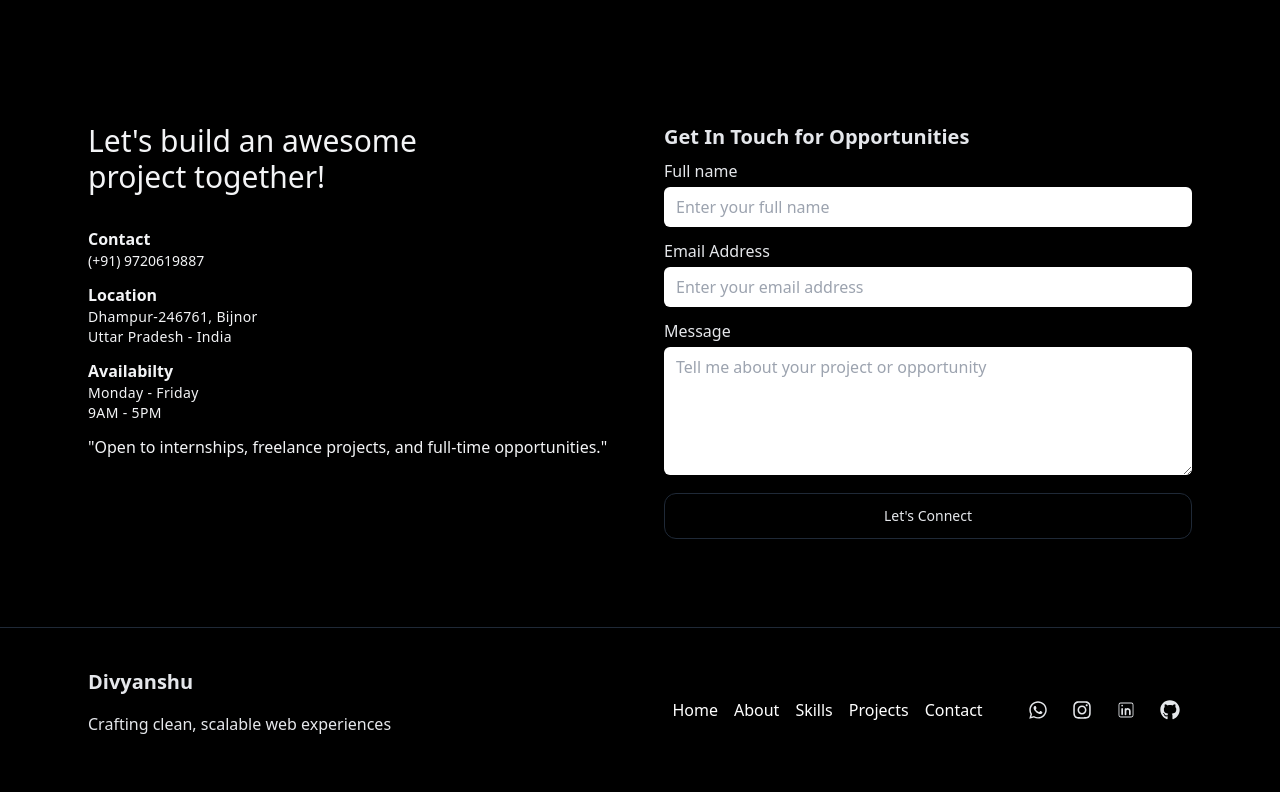
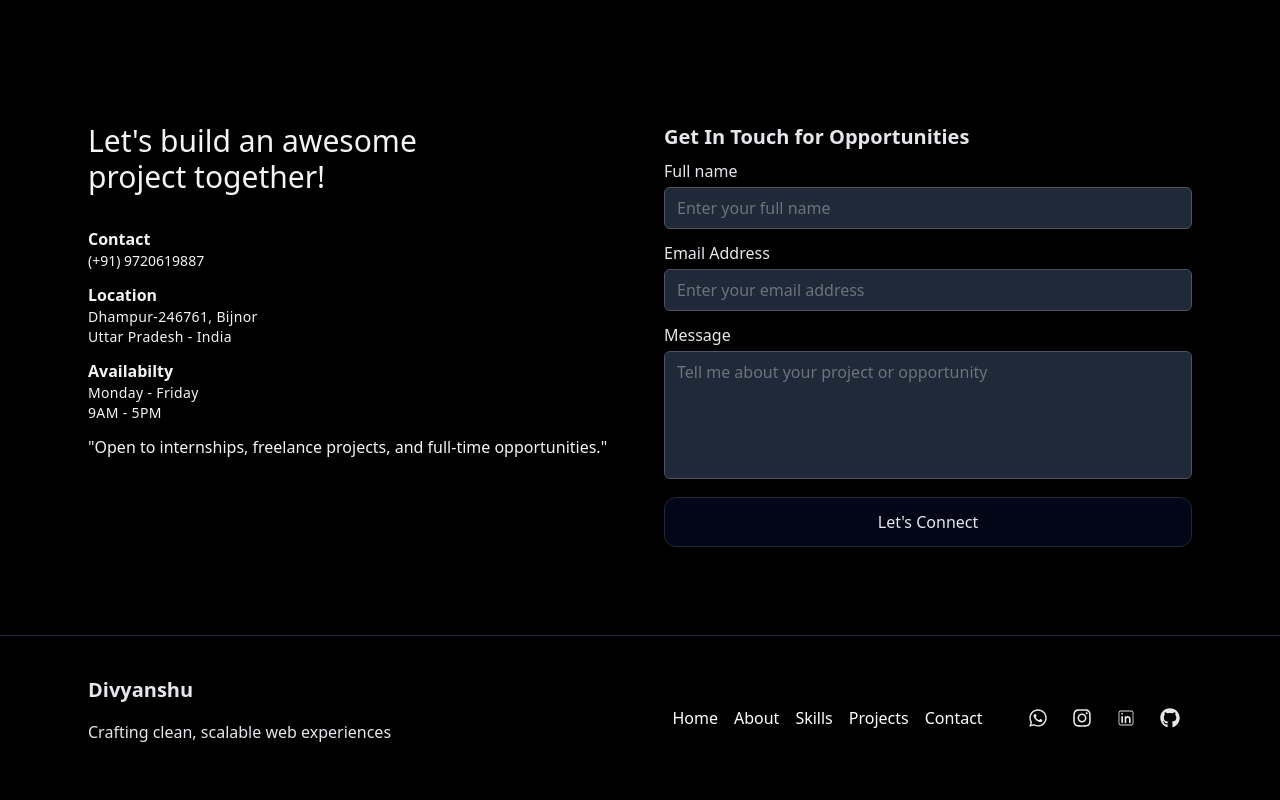
Before and after one commit to Divyanshu-chauhan000/Portfolio-main, a React (Vite) app in the folder my-portfolio-frontend/: page / in a window 1280 px wide. Shown: the part 3335-4135 px from the top of the page. Built offline with nearby package versions, Linux system fonts and the light colour scheme.

Commit message:
navBar and contact updated

```diff
--- a/my-portfolio-frontend/src/components/Navbar.jsx
+++ b/my-portfolio-frontend/src/components/Navbar.jsx
@@ -1,7 +1,6 @@
 import React, { useState } from "react";
 import { NavLink } from "react-router-dom";
 import { HiMenu, HiX } from "react-icons/hi";
-
 
 const navItems = [
   { name: "Home", to: "/" },
@@ -61,16 +60,18 @@ const Navbar = () => {
 
           <div className="flex items-center gap-2 sm:gap-4">
             <NavLink to="/resume">
-              <button  className="hidden sm:block text-gray-200 px-3 sm:px-5 py-2 rounded-full text-xs sm:text-sm font-semibold border border-gray-600 hover:border-cyan-400 hover:text-white hover:shadow-cyan-500/20 transition-all">
+              <button className="hidden sm:block text-gray-200 px-3 sm:px-5 py-2 rounded-full text-xs sm:text-sm font-semibold border border-gray-600 hover:border-cyan-400 hover:text-white hover:shadow-cyan-500/20 transition-all">
                 Resume
               </button>
             </NavLink>
+            {!isMenuOpen && (
               <button
                 className="md:hidden text-gray-200 text-2xl p-2"
                 onClick={toggleMenu}
               >
-              {isMenuOpen ? <HiX /> : <HiMenu />}
+                <HiMenu />
               </button>
+            )}
           </div>
         </div>
       </nav>
--- a/my-portfolio-frontend/src/sections/Contact.jsx
+++ b/my-portfolio-frontend/src/sections/Contact.jsx
@@ -1,32 +1,38 @@
 import React, { useState } from "react";
-import axios from 'axios';
+import axios from "axios";
 import { FaEnvelope, FaPaperPlane, FaUser } from "react-icons/fa";
 
 const Contact = () => {
-  const [name , setName ] = useState();
-  const [email , setEmail] = useState();
-  const [ message , setMessage ] = useState();
+  const [name, setName] = useState("");
+  const [email, setEmail] = useState("");
+  const [message, setMessage] = useState("");
 
-const handleSubmit = async(e)=>{
-  e.preventDefault();  // page reload krne se rokta ha
-  const dataset ={
+  const handleSubmit = async (e) => {
+    e.preventDefault(); // page reload krne se rokta ha
+    const dataset = {
       name,
       email,
-    message
+      message,
+    };
+    try {
+      const res = await axios.post(
+        `https://portfolio-68re.onrender.com/contact-details`,
+        dataset,
+      );
+      alert(res.data);
+    } catch (error) {
+      console.log(error, "form handleSubmit is raising a problem");
     }
-  try{
-     const res  = await axios.post(`https://portfolio-68re.onrender.com/contact-details` , dataset);
-     alert(res.data);
-  }catch(error){
-    console.log(error , "form handleSubmit is raising a problem");
-  }
-}
+  };
   return (
     <section id="contact" className="py-12 sm:py-16 md:py-20 bg-black relative">
       <div className="max-w-6xl mx-auto px-4 sm:px-6 grid grid-cols-1 md:grid-cols-2 gap-8 md:gap-12">
         {/* Builting Connection section ---> */}
         <div className="text-gray-100 text-center md:text-left">
-           <h3 className="text-2xl sm:text-3xl">Let's build an awesome <br className="hidden sm:block" /> project together!</h3>
+          <h3 className="text-2xl sm:text-3xl">
+            Let's build an awesome <br className="hidden sm:block" /> project
+            together!
+          </h3>
           <div className="flex flex-col py-6 sm:py-8 gap-4 sm:gap-3">
             <div>
               <h4 className="font-semibold text-sm sm:text-base">Contact</h4>
@@ -34,37 +40,90 @@ const handleSubmit = async(e)=>{
             </div>
             <div>
               <h4 className="font-semibold text-sm sm:text-base">Location</h4>
-             <p className="text-xs sm:text-sm tracking-wide">Dhampur-246761, Bijnor</p>
-             <p className="text-xs sm:text-sm tracking-wide">Uttar Pradesh - India</p>
+              <p className="text-xs sm:text-sm tracking-wide">
+                Dhampur-246761, Bijnor
+              </p>
+              <p className="text-xs sm:text-sm tracking-wide">
+                Uttar Pradesh - India
+              </p>
             </div>
             <div>
-               <h4 className="font-semibold text-sm sm:text-base">Availabilty</h4>
-               <p className="text-xs sm:text-sm tracking-wide">Monday - Friday</p>
+              <h4 className="font-semibold text-sm sm:text-base">
+                Availabilty
+              </h4>
+              <p className="text-xs sm:text-sm tracking-wide">
+                Monday - Friday
+              </p>
               <p className="text-xs sm:text-sm tracking-wide">9AM - 5PM</p>
             </div>
             <div>
-              <p>"Open to internships, freelance projects, and full-time opportunities."</p>
+              <p>
+                "Open to internships, freelance projects, and full-time
+                opportunities."
+              </p>
             </div>
           </div>
         </div>
         {/* get in touch section */}
         <div>
-          <h2 className="text-lg sm:text-xl text-gray-200 font-semibold text-center md:text-left">Get In Touch for Opportunities</h2>
+          <h2 className="text-lg sm:text-xl text-gray-200 font-semibold text-center md:text-left">
+            Get In Touch for Opportunities
+          </h2>
           <div className="py-2">
             <form onSubmit={handleSubmit} className="flex flex-col gap-3">
-            <div >
-              <label htmlFor="name" className="text-gray-200 text-sm sm:text-base block mb-1"> Full name</label>
-              <input onChange={(e) =>setName(e.target.value)} type="text" value={name} placeholder="Enter your full name" className="rounded-md p-2 px-3 w-full text-sm sm:text-base" />
+              <div>
+                <label
+                  htmlFor="name"
+                  className="text-gray-200 text-sm sm:text-base block mb-1"
+                >
+                  Full name
+                </label>
+                <input
+                  id="name"
+                  onChange={(e) => setName(e.target.value)}
+                  type="text"
+                  value={name}
+                  placeholder="Enter your full name"
+                  className="bg-gray-800 text-white rounded-md p-2 px-3 w-full text-sm sm:text-base border border-gray-600 placeholder:text-gray-500 focus:border-cyan-400 focus:outline-none"
+                />
               </div>
               <div>
-              <label htmlFor="email" className="text-gray-200 text-sm sm:text-base block mb-1">Email Address</label>
-              <input onChange={(e) =>setEmail(e.target.value)} type="email" value={email} placeholder="Enter your email address" className="rounded-md p-2 px-3 w-full text-sm sm:text-base" />
+                <label
+                  htmlFor="email"
+                  className="text-gray-200 text-sm sm:text-base block mb-1"
+                >
+                  Email Address
+                </label>
+                <input
+                  id="email"
+                  onChange={(e) => setEmail(e.target.value)}
+                  type="email"
+                  value={email}
+                  placeholder="Enter your email address"
+                  className="bg-gray-800 text-white rounded-md p-2 px-3 w-full text-sm sm:text-base border border-gray-600 placeholder:text-gray-500 focus:border-cyan-400 focus:outline-none"
+                />
               </div>
               <div>
-              <label htmlFor="message" className="text-gray-200 text-sm sm:text-base block mb-1">Message</label>
-              <textarea onChange={(e) =>setMessage(e.target.value)} value={message} placeholder="Tell me about your project or opportunity" className="rounded-md p-2 px-3 w-full h-24 sm:h-32 text-sm sm:text-base" />
+                <label
+                  htmlFor="message"
+                  className="text-gray-200 text-sm sm:text-base block mb-1"
+                >
+                  Message
+                </label>
+                <textarea
+                  id="message"
+                  onChange={(e) => setMessage(e.target.value)}
+                  value={message}
+                  placeholder="Tell me about your project or opportunity"
+                  className="bg-gray-800 text-white rounded-md p-2 px-3 w-full h-24 sm:h-32 text-sm sm:text-base border border-gray-600 placeholder:text-gray-500 focus:border-cyan-400 focus:outline-none resize-none"
+                />
               </div>
-            <button type="submit" className="px-5 sm:px-7 py-2.5 sm:py-3 rounded-xl bg-[#0202617] border border-gray-800 text-gray-200 font-medium shadow-lg hover:shadow-cyan-500/20 hover:translate-y-1 hover:border-cyan-400 transition text-sm sm:text-base'">Let's Connect</button>
+              <button
+                type="submit"
+                className="px-5 sm:px-7 py-2.5 sm:py-3 rounded-xl bg-[#020617] border border-gray-800 text-gray-200 font-medium shadow-lg hover:shadow-cyan-500/20 hover:translate-y-1 hover:border-cyan-400 transition text-sm sm:text-base"
+              >
+                Let's Connect
+              </button>
             </form>
           </div>
         </div>
```
Lines whose indentation alone changed are shown as unchanged.
